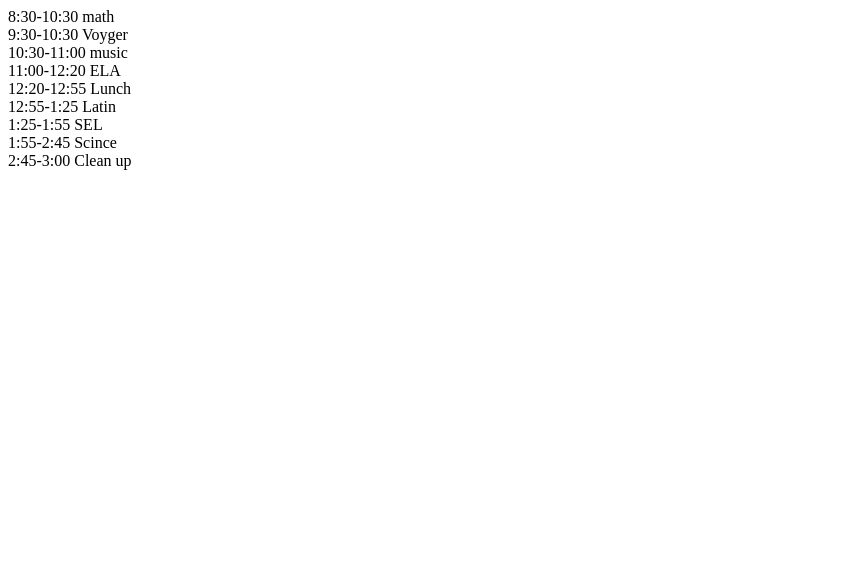
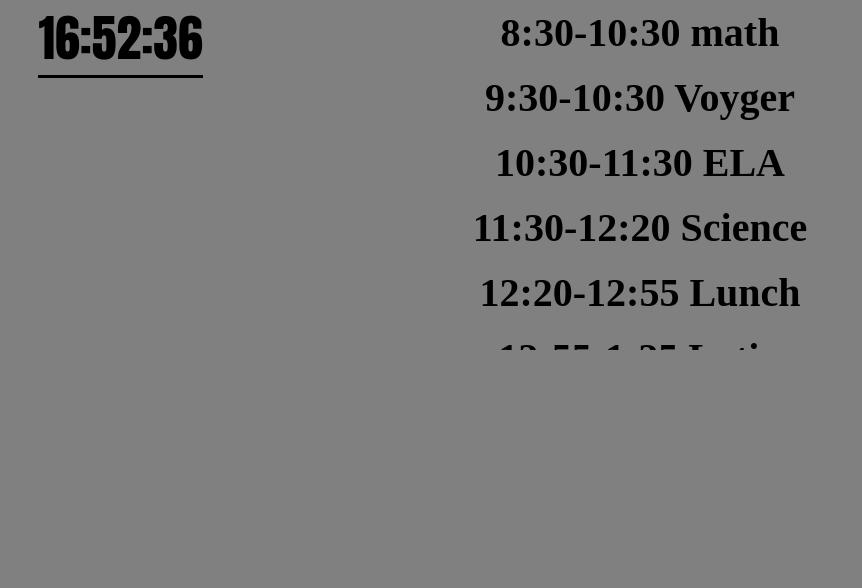
Before and after one commit to pilot1213434/indexx.github.io, a plain HTML site: page index.html in a window 1280 px wide. Shown: the whole page, without its empty margins (0-862 px from the left). Drawn offline with Linux system fonts and the light colour scheme; a web font is replaced by a local one.

Commit message:
Update index.html

```diff
--- a/index.html
+++ b/index.html
@@ -1,3 +1,29 @@
+ <style>body {
+  background-color: grey;
+  margin: 0;
+}
+
+.lesson {
+  display: flex;
+  flex-direction: column;
+  line-height: 65px;
+  font-size: 40px;
+  font-weight: 900;
+  text-align: center;
+  font-family: Anta;
+  height: 350px;
+  overflow: scroll;
+}
+
+.clock {
+  position: fixed;
+  font-family: Anton;
+  font-size: 50px;
+  font-weight: 200;
+  text-align: center;
+  border-bottom: 3px solid black;
+  margin-left: 3%;
+}</style>
 <link rel="preconnect" href="https://fonts.googleapis.com">
 <link rel="preconnect" href="https://fonts.gstatic.com" crossorigin>
 <link href="https://fonts.googleapis.com/css2?family=Anta&family=Anton&family=Madimi+One&family=Micro+5&family=Oswald:wght@200..700&family=Permanent+Marker&display=swap" rel="stylesheet">
@@ -10,12 +36,28 @@
   <div class="lesson">
   <div>8:30-10:30 math</div>
   <div>9:30-10:30 Voyger</div>
-  <div>10:30-11:00 music</div>
-  <div>11:00-12:20 ELA</div>
+  <div>10:30-11:30 ELA</div>
+  <div>11:30-12:20 Science</div>
   <div>12:20-12:55 Lunch</div>
   <div>12:55-1:25 Latin</div>
   <div>1:25-1:55 SEL</div>
-  <div>1:55-2:45 Scince</div>
+  <div>1:55-2:45 Social Studies</div>
   <div>2:45-3:00 Clean up</div>
     <div>
 </body>
+    <script> const timeElement = document.getElementById("clock");
+
+function updateTime() {
+    const now = new Date();
+    const hours = now.getHours();
+    const minutes = now.getMinutes();
+    const seconds = now.getSeconds();
+
+    // Format the string with leading zeroes
+    const clockStr = `${hours.toString().padStart(2, '0')}:${minutes.toString().padStart(2, '0')}:${seconds.toString().padStart(2, '0')}`;
+
+    timeElement.innerText = clockStr;
+}
+
+updateTime();
+setInterval(updateTime, 1000);</script>
```
